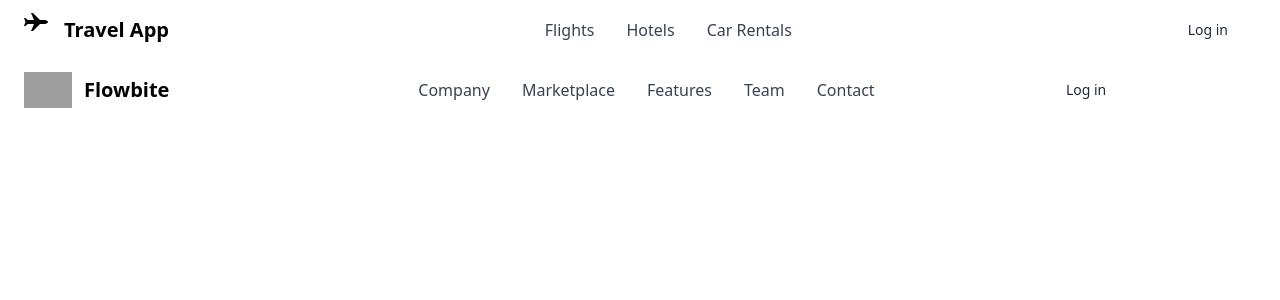
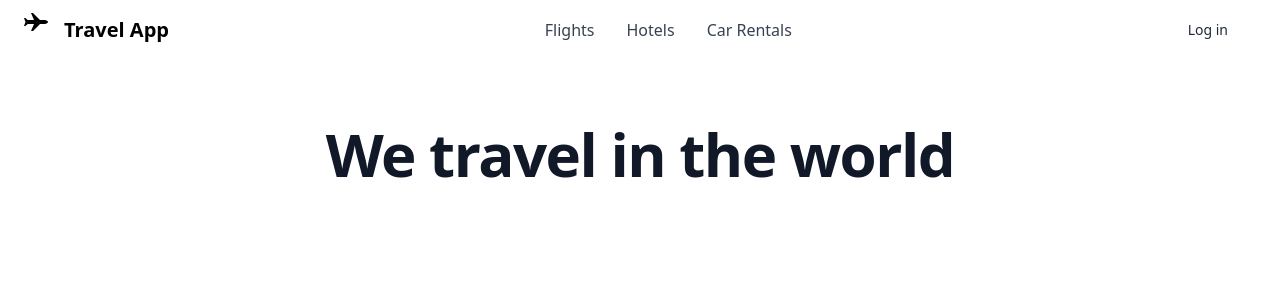
Before and after one commit to yuta519/airline_reservation_app, a React (Create React App) app: page / in a window 1280 px wide. Shown: the top 300 px of the page. Built offline with nearby package versions, Linux system fonts and the light colour scheme; grey boxes are pictures that could not be loaded.

Commit message:
Change root path component

```diff
--- a/src/index.tsx
+++ b/src/index.tsx
@@ -17,7 +17,7 @@
     <Header />
     <Router>
       <Routes>
-        <Route path="/" element={<App />} />
+        <Route path="/" element={<Home />} />
         <Route path="/home" element={<Home />} />
         <Route path="/flights" element={<Flights />} />
         <Route path="/hotels" element={<NotFound />} />
```
